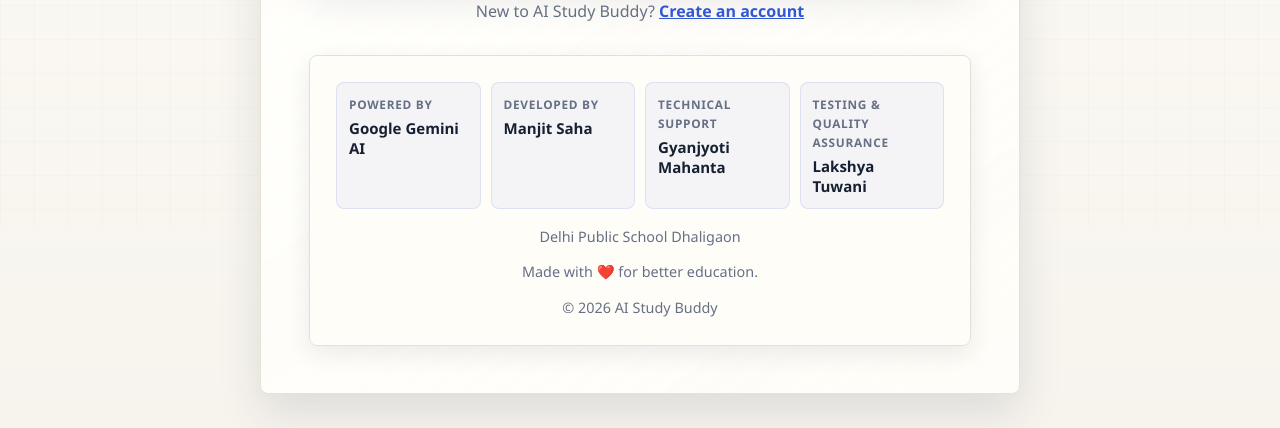
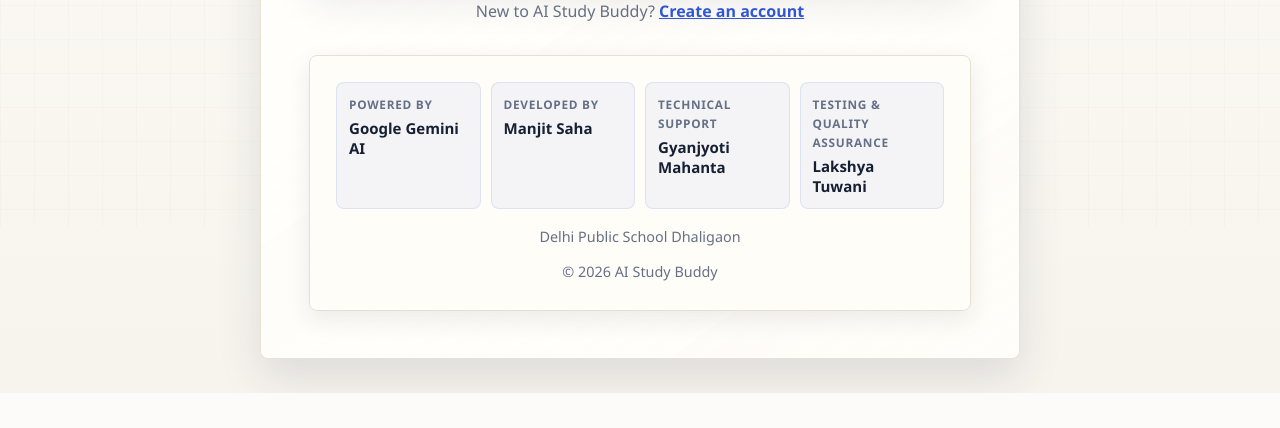
Before and after one commit to manjitsahacoder/AI-Study-Buddy, a Flask app: page /login?next=/dashboard in a window 1280 px wide. Shown: the part 573-1001 px from the top of the page. After the commit the page ends 966 px from the top, so only its background shows below. Run offline with Flask 3, Linux system fonts and the light colour scheme; some libraries are stand-ins or nearby versions.

Commit message:
Remove footer education tagline

```diff
--- a/templates/components/footer.html
+++ b/templates/components/footer.html
@@ -18,7 +18,6 @@
         </div>
     </div>
     <p>Delhi Public School Dhaligaon</p>
-    <p>Made with &#10084;&#65039; for better education.</p>
     <p>&copy; 2026 AI Study Buddy</p>
 </footer>
 {% include 'components/exhibition_toolbar.html' %}
```
